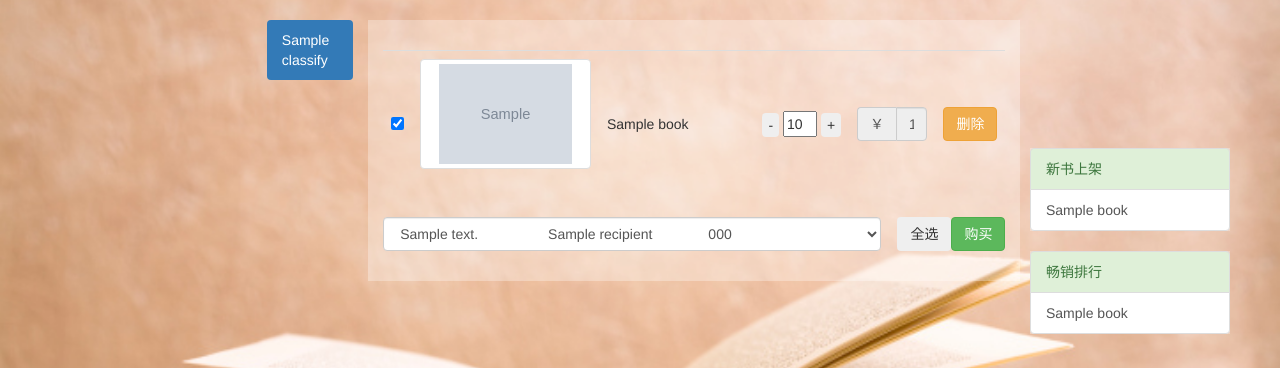
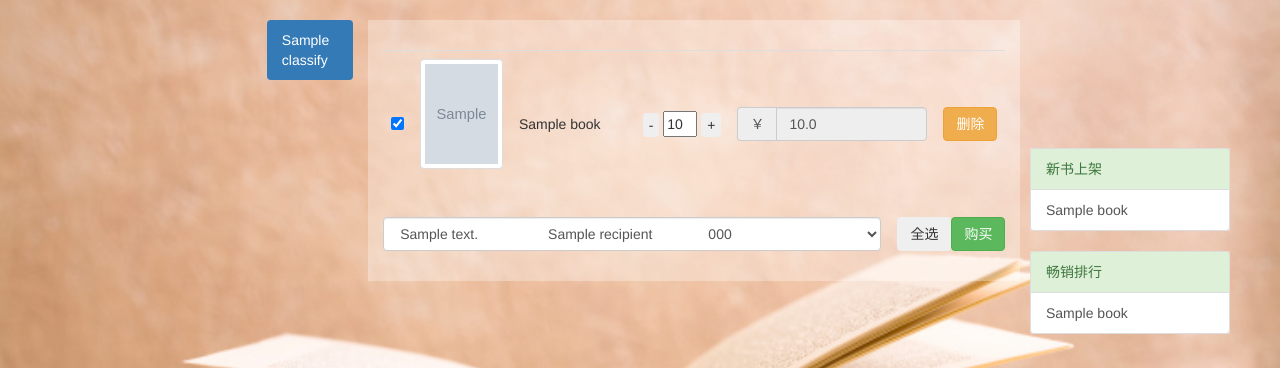
Before and after one commit to hyc-shayu/flask_bookstore, a Flask app: template templates/cart.html in a window 1280 px wide. Shown: the part 52-420 px from the top of the page. Run offline with Flask 2, Linux system fonts and the light colour scheme; the template is opened without the code that fills it: values that come from a table or form of the project are taken from there, others are empty; tables that the repository leaves empty hold one stand-in row (values such as "Sample post"); grey boxes marked "Sample" are stand-in pictures; parts of the project's set-up code (start-up, migrations or seed data) failed here and were passed over; some libraries are stand-ins or nearby versions.

Commit message:
修改一些逻辑错误和bug

```diff
--- a/templates/admin_order_detail_page.html
+++ b/templates/admin_order_detail_page.html
@@ -42,7 +42,7 @@
                 <td style="vertical-align: middle;width: 25%">{{ item.book.name }}</td>
                 <td style="vertical-align: middle;width: 15%">{{ item.quantity }}</td>
                 <td style="vertical-align: middle">
-                    <div class="input-group">
+                    <div class="input-group" style="width: 190px">
                         <div class="input-group-addon">￥</div>
                         <input type="text" class="form-control" value="{{ item.price }}" disabled>
                     </div>
--- a/templates/cart.html
+++ b/templates/cart.html
@@ -42,7 +42,7 @@
                     </div>
                 </td>
                 <td style="vertical-align: middle">
-                    <div class="input-group">
+                    <div class="input-group" style="width: 190px">
                         <div class="input-group-addon">￥</div>
                         <input type="text" class="form-control" value="{{ item.price }}" disabled>
                     </div>
--- a/templates/order_detail.html
+++ b/templates/order_detail.html
@@ -40,7 +40,7 @@
                 <td style="vertical-align: middle;width: 25%">{{ item.book.name }}</td>
                 <td style="vertical-align: middle;width: 15%">{{ item.quantity }}</td>
                 <td style="vertical-align: middle">
-                    <div class="input-group">
+                    <div class="input-group" style="width: 190px">
                         <div class="input-group-addon">￥</div>
                         <input type="text" class="form-control" value="{{ item.price }}" disabled>
                     </div>
```
